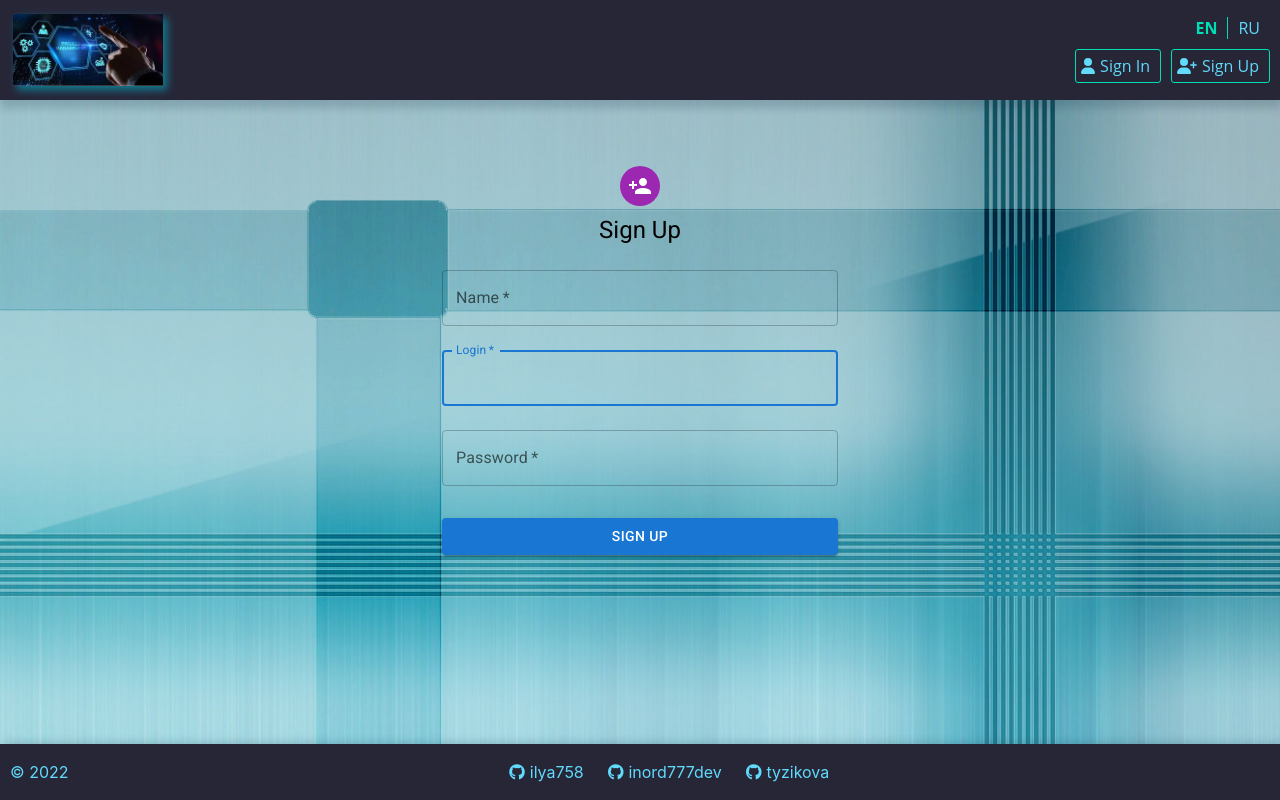
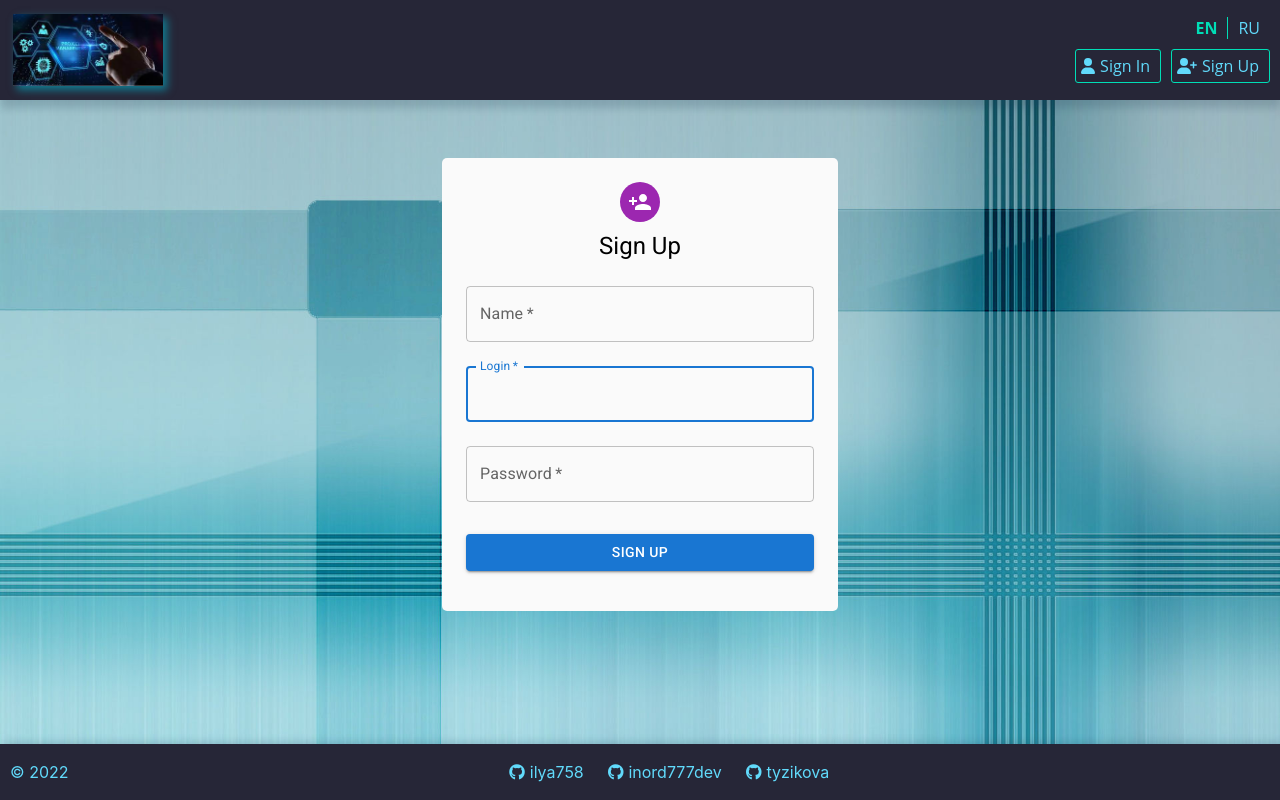
Before and after one commit to Ilya758/project-management-app, a React (Create React App) app: page /authentication/registration in a window 1280 px wide. Built offline with nearby package versions, Linux system fonts and the light colour scheme; a web font is replaced by a local one.

Commit message:
feat: some layout

```diff
--- a/src/components/BoardPage/Column/Column.tsx
+++ b/src/components/BoardPage/Column/Column.tsx
@@ -112,9 +112,11 @@ const Column = ({ column, boardId, updateBoard, showError }: ColumnProps) => {
   };
 
   const getTask = async (task: TaskInfo) => {
-    tasksService.getTask(boardId, column.id, task.id).then((result) => {
-      setTask(result);
-    });
+    if (task.id) {
+      tasksService.getTask(boardId, column.id, task.id).then((result) => {
+        setTask(result);
+      });
+    }
   };
 
   const editTask = (task: TaskInfo) => {
--- a/src/components/EditProfile/EditProfile.tsx
+++ b/src/components/EditProfile/EditProfile.tsx
@@ -94,7 +94,11 @@ export const EditProfile = () => {
 
   return (
     <div className="wrapper-component center">
-      <Container component="div" maxWidth="xs">
+      <Container
+        component="div"
+        maxWidth="xs"
+        sx={{ bgcolor: 'rgb(250, 250, 250)', borderRadius: '5px', pt: 2 }}
+      >
         <Typography component="h3" variant="h5">
           {t('user.caption')}
         </Typography>
--- a/src/components/LoginPage/LoginPage.tsx
+++ b/src/components/LoginPage/LoginPage.tsx
@@ -41,6 +41,9 @@ const LoginPage = () => {
           display: 'flex',
           flexDirection: 'column',
           alignItems: 'center',
+          bgcolor: 'rgb(250, 250, 250)',
+          borderRadius: '5px',
+          p: 2,
         }}
       >
         <Avatar sx={{ m: 1, bgcolor: 'secondary.main' }}>
@@ -49,7 +52,7 @@ const LoginPage = () => {
         <Typography component="h1" variant="h5">
           {t('header.signin')}
         </Typography>
-        <Box component="form" onSubmit={handleSubmit} noValidate sx={{ mt: 1 }}>
+        <Box component="form" onSubmit={handleSubmit} noValidate sx={{ m: 1 }}>
           <TextField
             margin="normal"
             required
--- a/src/components/RegistrationPage/RegistrationPage.tsx
+++ b/src/components/RegistrationPage/RegistrationPage.tsx
@@ -48,6 +48,9 @@ const RegistrationPage = () => {
           display: 'flex',
           flexDirection: 'column',
           alignItems: 'center',
+          bgcolor: 'rgb(250, 250, 250)',
+          borderRadius: '5px',
+          p: 2,
         }}
       >
         <Avatar sx={{ m: 1, bgcolor: 'secondary.main' }}>
@@ -56,7 +59,7 @@ const RegistrationPage = () => {
         <Typography component="h1" variant="h5">
           {t('header.signup')}
         </Typography>
-        <Box component="form" onSubmit={handerSubmit} noValidate sx={{ mt: 1 }}>
+        <Box component="form" onSubmit={handerSubmit} noValidate sx={{ m: 1 }}>
           <TextField
             margin="normal"
             required
```
